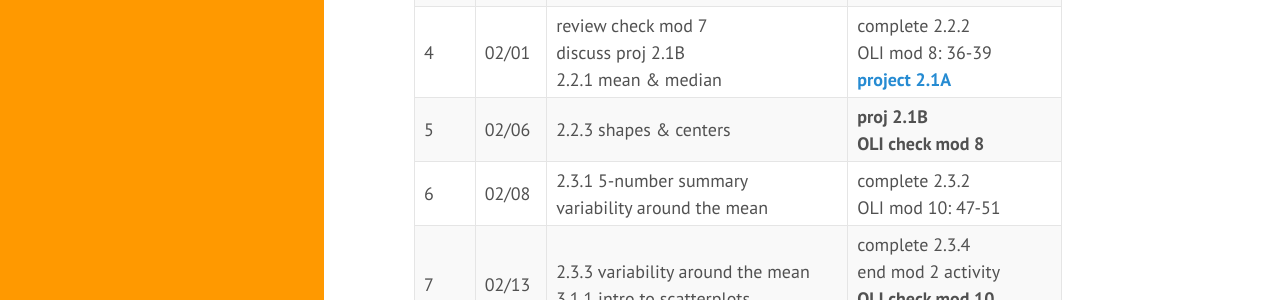
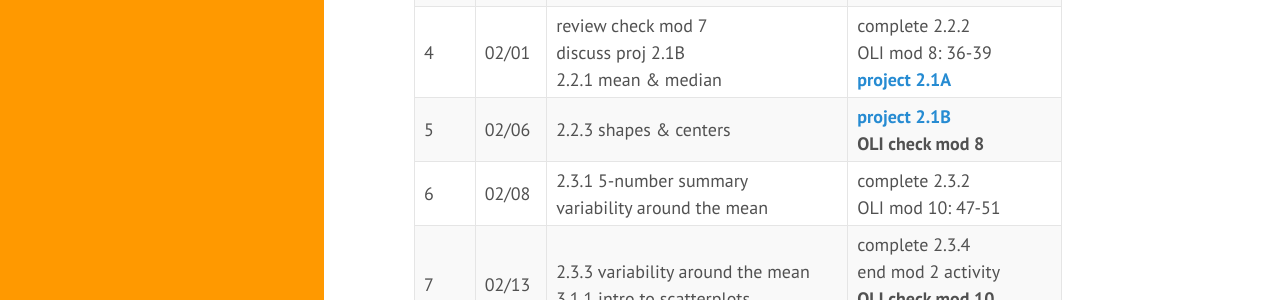
Before and after one commit to gastonstat/relic-math13, a Jekyll site: the page built from calendar.md, in a window 1280 px wide and 900 px high, scrolled down 322 px. Shown: the part 155-455 px from the top of the window. Built offline with Jekyll 4.4.1, drawn with Linux system fonts in a browser that asks for light colours; nearby versions of some CDN libraries.

Commit message:
calendar: <b></b> arround projects

```diff
--- a/calendar.md
+++ b/calendar.md
@@ -52,7 +52,7 @@ Note: Checkpoints are due before the next day of classes from the day displayed
       <td>5</td>
       <td>02/06</td>
       <td>2.2.3 shapes & centers</td>
-      <td><b>proj 2.1B</b><br>
+      <td><b><a href="../projects/project-2-1B.pdf">project 2.1B</a></b><br>
           <b>OLI check mod 8</b></td>
     </tr>
     <tr>
```
